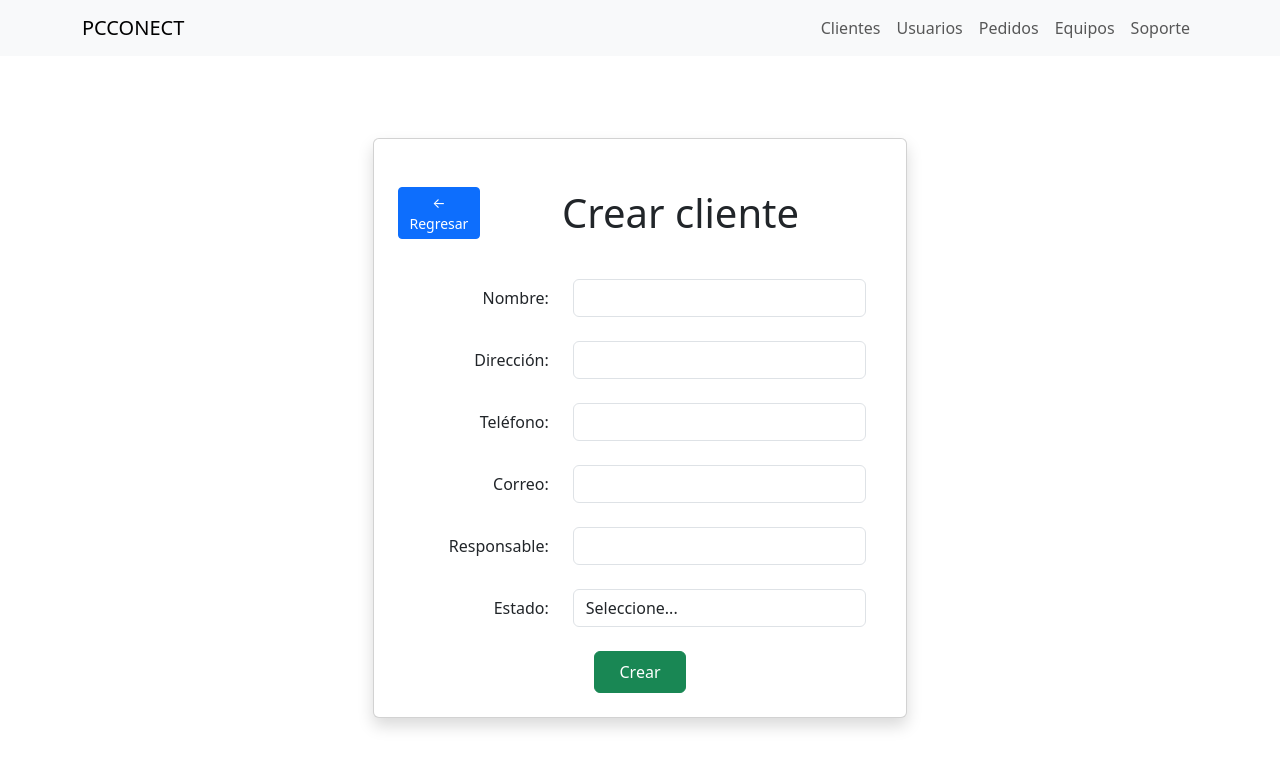
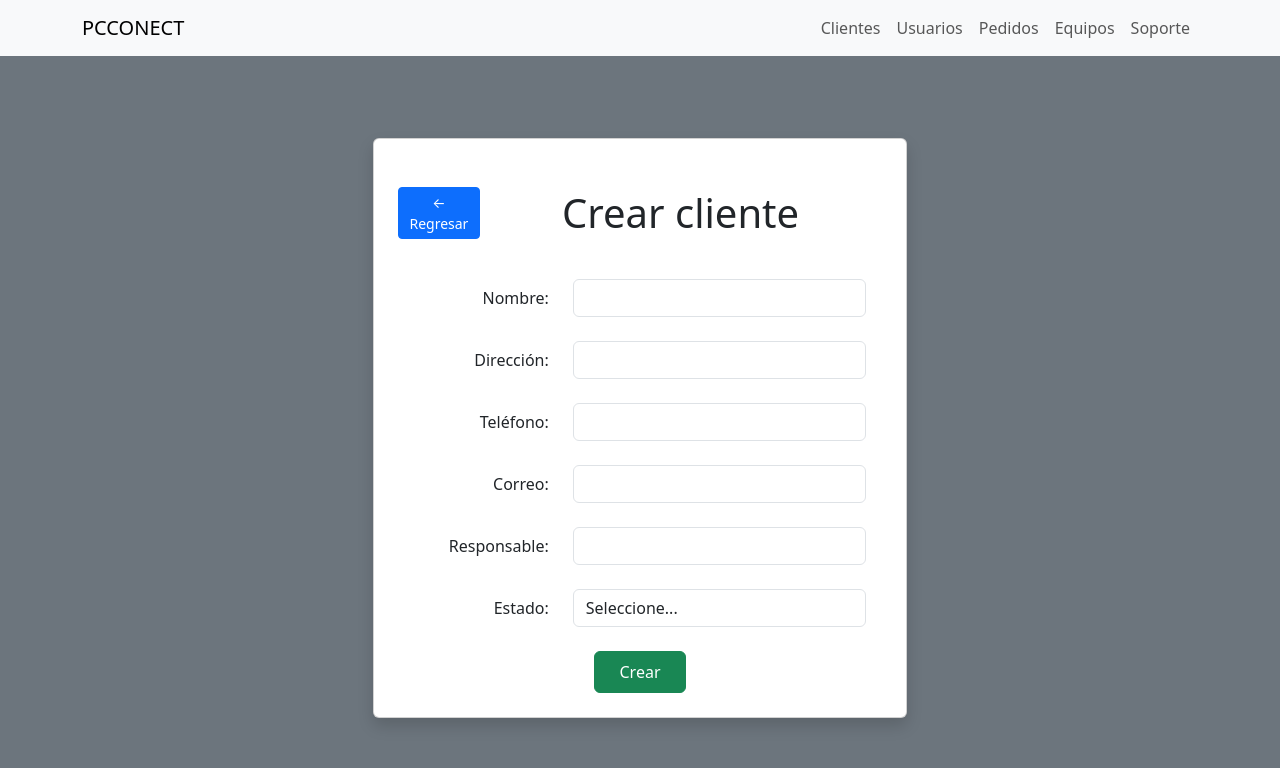
Before and after one commit to jhumanez099/pcconect, a React (Vite) app in the folder Front/Cliente/: page /CrearCliente in a window 1280 px wide. Shown: the top 768 px of the page. Built offline with nearby package versions, Linux system fonts and the light colour scheme.

Commit message:
ajustes de estilo

```diff
--- a/Front/Cliente/src/App.css
+++ b/Front/Cliente/src/App.css
@@ -1,7 +1,3 @@
-.page-background {
-  background-color: rgb(0, 138, 230);
-}
-
 /* Fondo del overlay */
 .custom-overlay {
   background-color: rgba(0, 0, 0, 0.8); /* Fondo negro con opacidad del 80% */
--- a/Front/Cliente/src/Pages/Admin/Clientes/ConsultarCliente.jsx
+++ b/Front/Cliente/src/Pages/Admin/Clientes/ConsultarCliente.jsx
@@ -207,7 +207,7 @@ export default function ConsultarCliente() {
   }, []);
 
   return (
-    <div className="vh-100 vw-100 d-flex flex-column page-background">
+    <div className="min-vh-100 d-flex flex-column bg-secondary">
       <NavBar />
       <div className="d-flex justify-content-center align-items-center flex-grow-1 px-3">
         <div className="col-12 col-sm-10 col-md-8 col-lg-6 col-xl-5 bg-white rounded card shadow p-4 m-4">
--- a/Front/Cliente/src/Pages/Admin/Clientes/CrearCliente.jsx
+++ b/Front/Cliente/src/Pages/Admin/Clientes/CrearCliente.jsx
@@ -29,9 +29,8 @@ export default function CrearCliente() {
     };
 
     return (
-        <div className="vh-100 vw-100 d-flex flex-column page-background">
+        <div className="min-vh-100 d-flex flex-column bg-secondary">
             <NavBar />
-
             <div className="d-flex justify-content-center align-items-center flex-grow-1">
                 <div className="col-11 col-sm-10 col-md-8 col-lg-6 col-xl-5 bg-white rounded card shadow p-4 m-4">
                     <div className="row my-4 gx-5">
```
